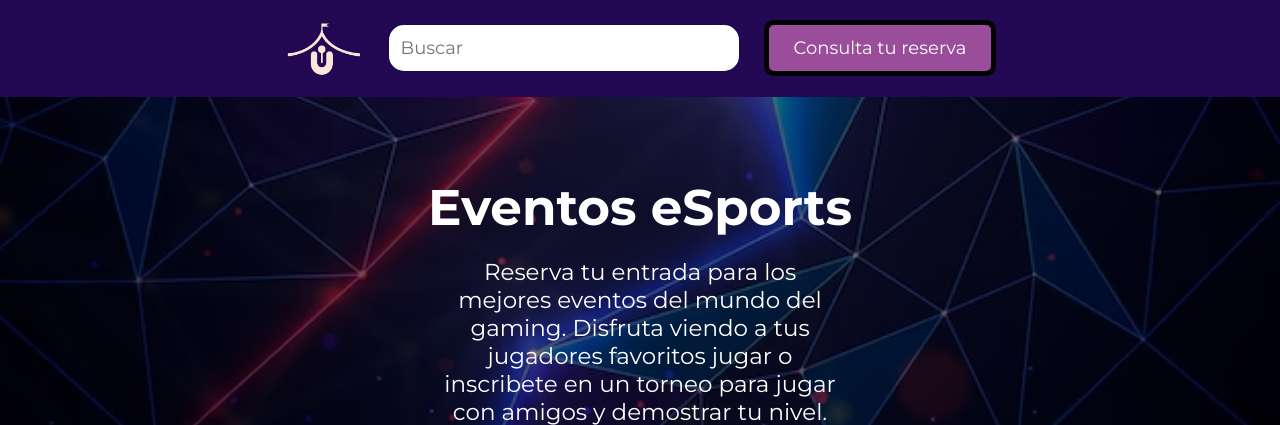
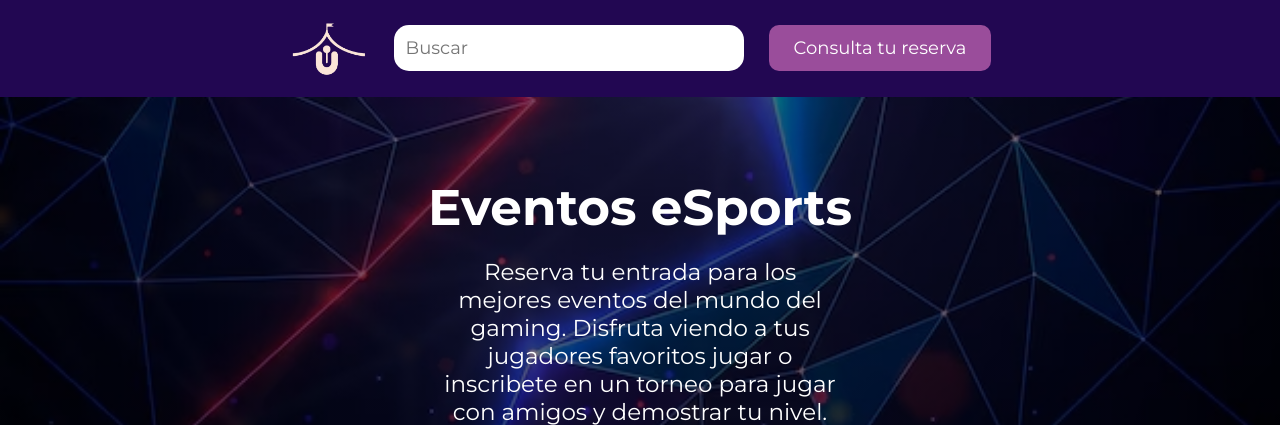
Before and after one commit to IPoli15/15-universe, a Flask app: page /eSports in a window 1280 px wide. Shown: the top 425 px of the page. Run offline with Flask 3, Linux system fonts and the light colour scheme.

Commit message:
Agrego icono de pestaña en el base.html mas unos detalles en el css

```diff
--- a/FRONT/static/css/styles.css
+++ b/FRONT/static/css/styles.css
@@ -50,7 +50,6 @@
 .boton-reservar {
     padding: 12px 25px;
     background-color: #9a4d9b;
-    border: 5px solid #000000;
     color: #fff;
     font-size: 18px;
     border-radius: 10px;
--- a/FRONT/templates/base.html
+++ b/FRONT/templates/base.html
@@ -5,6 +5,7 @@
     <meta name="viewport" content="width=device-width, initial-scale=1.0">
     <title>Universe</title>
     <link rel="stylesheet" href="{{ url_for('static', filename='css/styles.css') }}">
+    <link rel="icon" href="{{ url_for('static', filename='img/logo-br.png') }}" type="image/x-icon">
 </head>
 <body>
 
```
